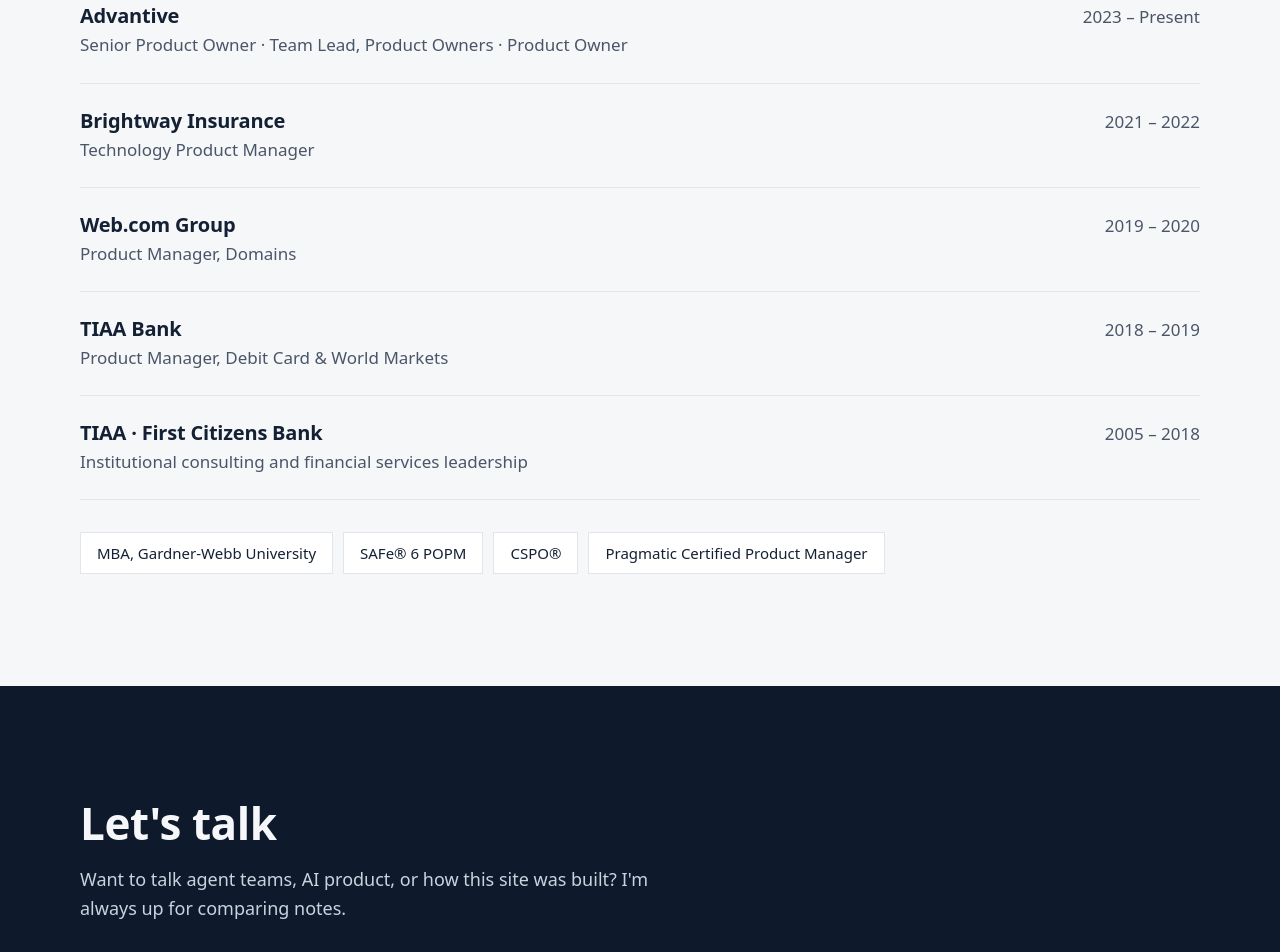
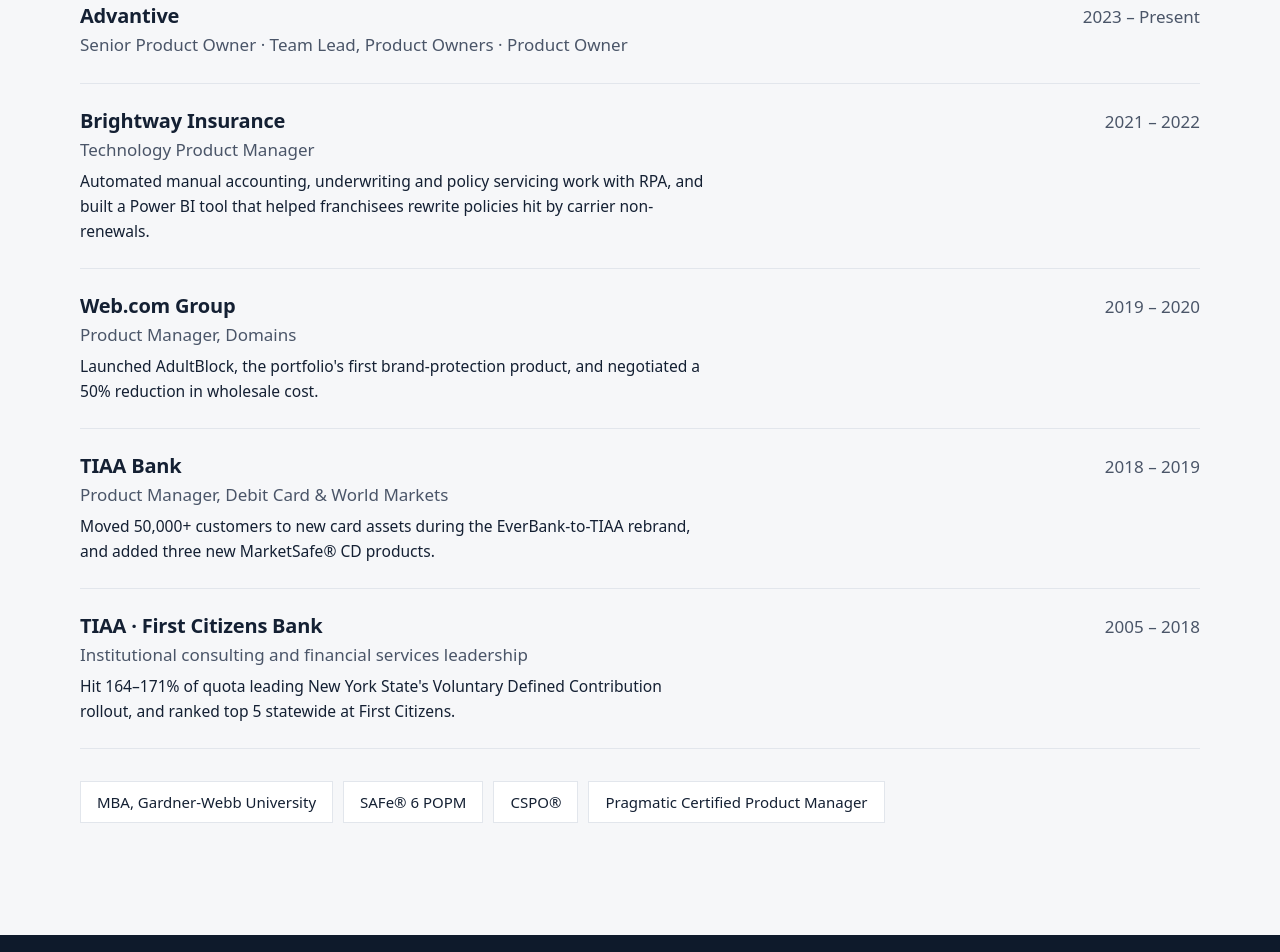
Before and after one commit to kylekillianfolio/kyle-portfolio, an Astro site: page / in a window 1280 px wide. Shown: the part 5010-5962 px from the top of the page. Built offline with nearby package versions, Linux system fonts and the light colour scheme; Astro itself is replaced by a stand-in of ours; a web font is replaced by a local one.

Commit message:
Give earlier roles an impact line each
Brightway, Web.com, TIAA Bank and TIAA / First Citizens now show one
result each, taken from the résumé, instead of only title and dates.
Advantive's work is already covered by the case studies.

Co-Authored-By: Claude Opus 5.5 <noreply@anthropic.com>

```diff
--- a/src/components/Experience.astro
+++ b/src/components/Experience.astro
@@ -14,6 +14,7 @@ import { experience } from '../data/content';
             <div>
               <h3>{r.company}</h3>
               <p class="title">{r.title}</p>
+              {r.impact && <p class="impact">{r.impact}</p>}
             </div>
             <p class="dates">{r.dates}</p>
           </li>
@@ -58,6 +59,13 @@ import { experience } from '../data/content';
     color: var(--muted);
   }
 
+  .impact {
+    margin-top: 0.375rem;
+    max-width: 70ch;
+    font-size: 0.975rem;
+    color: var(--ink);
+  }
+
   .dates {
     flex: none;
     font-family: var(--font-heading);
--- a/src/data/content.ts
+++ b/src/data/content.ts
@@ -176,17 +176,33 @@ export const experience = {
       title: 'Senior Product Owner · Team Lead, Product Owners · Product Owner',
       dates: '2023 – Present',
     },
-    { company: 'Brightway Insurance', title: 'Technology Product Manager', dates: '2021 – 2022' },
-    { company: 'Web.com Group', title: 'Product Manager, Domains', dates: '2019 – 2020' },
+    {
+      company: 'Brightway Insurance',
+      title: 'Technology Product Manager',
+      dates: '2021 – 2022',
+      impact:
+        'Automated manual accounting, underwriting and policy servicing work with RPA, and built a Power BI tool that helped franchisees rewrite policies hit by carrier non-renewals.',
+    },
+    {
+      company: 'Web.com Group',
+      title: 'Product Manager, Domains',
+      dates: '2019 – 2020',
+      impact:
+        "Launched AdultBlock, the portfolio's first brand-protection product, and negotiated a 50% reduction in wholesale cost.",
+    },
     {
       company: 'TIAA Bank',
       title: 'Product Manager, Debit Card & World Markets',
       dates: '2018 – 2019',
+      impact:
+        'Moved 50,000+ customers to new card assets during the EverBank-to-TIAA rebrand, and added three new MarketSafe® CD products.',
     },
     {
       company: 'TIAA · First Citizens Bank',
       title: 'Institutional consulting and financial services leadership',
       dates: '2005 – 2018',
+      impact:
+        "Hit 164–171% of quota leading New York State's Voluntary Defined Contribution rollout, and ranked top 5 statewide at First Citizens.",
     },
   ],
   credentials: [
```
